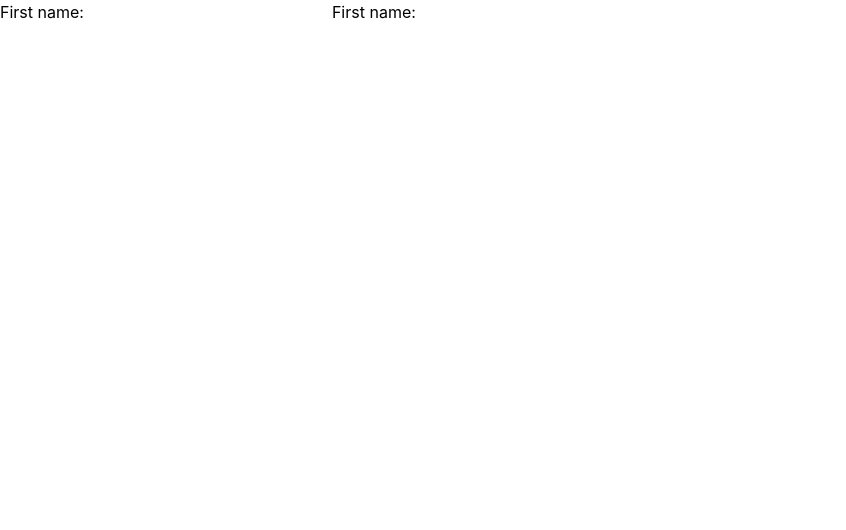
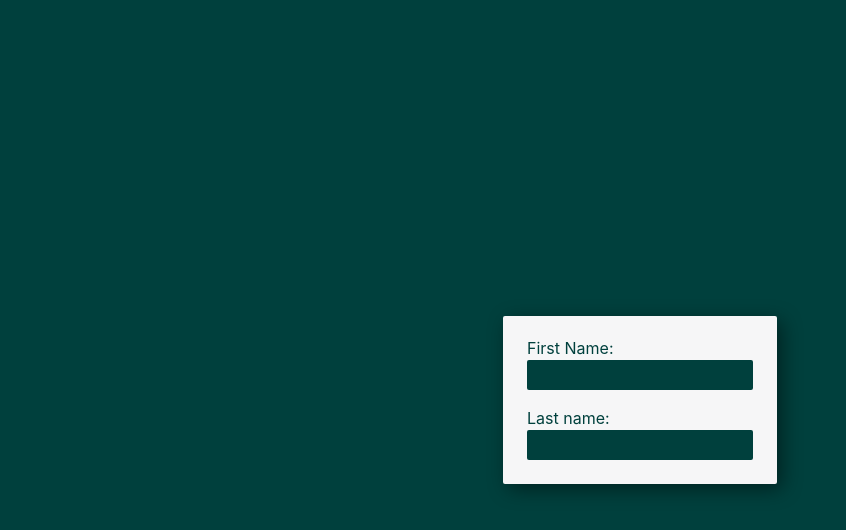
Before and after one commit to sjoliver/pro-dev-01, a React (Create React App) app: page / in a window 1280 px wide. Shown: the top 530 px of the page, without its empty margins (0-846 px from the left). Built offline with nearby package versions, Linux system fonts and the light colour scheme.

Commit message:
tailwind test

```diff
--- a/src/App.css
+++ b/src/App.css
@@ -1,38 +1,44 @@
-.App {
-  text-align: center;
+@tailwind base;
+@tailwind components;
+@tailwind utilities;
+
+
+input[type="text"], textarea {
+
+  background-color : rgb(0, 64, 61);;
+
 }
-
-.App-logo {
-  height: 40vmin;
-  pointer-events: none;
+.form-text {
+  margin-top: 0 !important;
+  height: 30px;
+  font-size: 0.875em;
+  color: #F6F6F7;
+  padding-left: 8px;
+  border-radius: 2px;
+  /* -webkit-box-shadow:
+  5px 5px 0px 0px #c2c2c2,
+  5px 5px 15px 5px rgba(0, 0, 0, 0);
+  box-shadow:
+  5px 5px 0px 0px #c2c2c2,
+  5px 5px 15px 5px rgba(0, 0, 0, 0); */
+  outline: 0;
+  /* border: 1px solid #6c757d ; */
 }
-
-@media (prefers-reduced-motion: no-preference) {
-  .App-logo {
-    animation: App-logo-spin infinite 20s linear;
-  }
+.bg-dark {
+  background: rgb(0, 64, 61);
 }
-
-.App-header {
-  background-color: #282c34;
-  min-height: 100vh;
+.container-card {
   display: flex;
-  flex-direction: column;
-  align-items: center;
-  justify-content: center;
-  font-size: calc(10px + 2vmin);
-  color: white;
+  max-width:900px;
+  padding: 20px 24px 24px 24px;
+  border-radius: 2px;
+  color: rgb(0, 64, 61);
+  background: #F6F6F7;
+  filter: drop-shadow(5px 5px 10px rgba(0, 0, 0, 0.46));
+  /* -webkit-box-shadow:
+  0px 0px 1px rgba(0, 0, 0, 0.25),
+  0px 2px 1px rgba(0, 0, 0, 0.25);
+  box-shadow:
+  0px 0px 1px rgba(0, 0, 0, 0.25),
+  0px 2px 1px rgba(0, 0, 0, 0.25); */
 }
-
-.App-link {
-  color: #61dafb;
-}
-
-@keyframes App-logo-spin {
-  from {
-    transform: rotate(0deg);
-  }
-  to {
-    transform: rotate(360deg);
-  }
-}
--- a/src/App.js
+++ b/src/App.js
@@ -1,12 +1,15 @@
+import './App.css'
+import './index.css'
 import React from 'react';
-
 import Hello from './Hello';
 
 function App() {
   return (
+    // <div className='App flex-col bg-red-300'>
     <>
       <Hello />
     </>
+    // </div>
   );
 }
 
--- a/src/Hello.js
+++ b/src/Hello.js
@@ -4,15 +4,20 @@ const Hello = () => {
 
 
   return (
-    <>
-    <div>
-      <label for="fname">First name:</label>
-      <input type="text" id="fname" name="fname"></input>
-
-      <label for="fname">First name:</label>
-      <input type="text" id="fname" name="fname"></input>
-      </div>
-    </>
+    <div className='App flex items-center justify-center h-screen w-screen bg-dark'>
+      <>
+      <div className='container-card flex-col items-center gap-4'>
+        <div className='flex flex-col w-50'>
+          <label >First Name:</label>
+          <input type="text" id="fname" className='form-text' name="fname"></input>
+        </div>
+        <div className='flex flex-col'>
+          <label >Last name:</label>
+          <input type="text" id="fname" className='form-text' name="fname"></input>
+        </div>
+        </div>
+      </>
+    </div>
   )
 }
 
```
